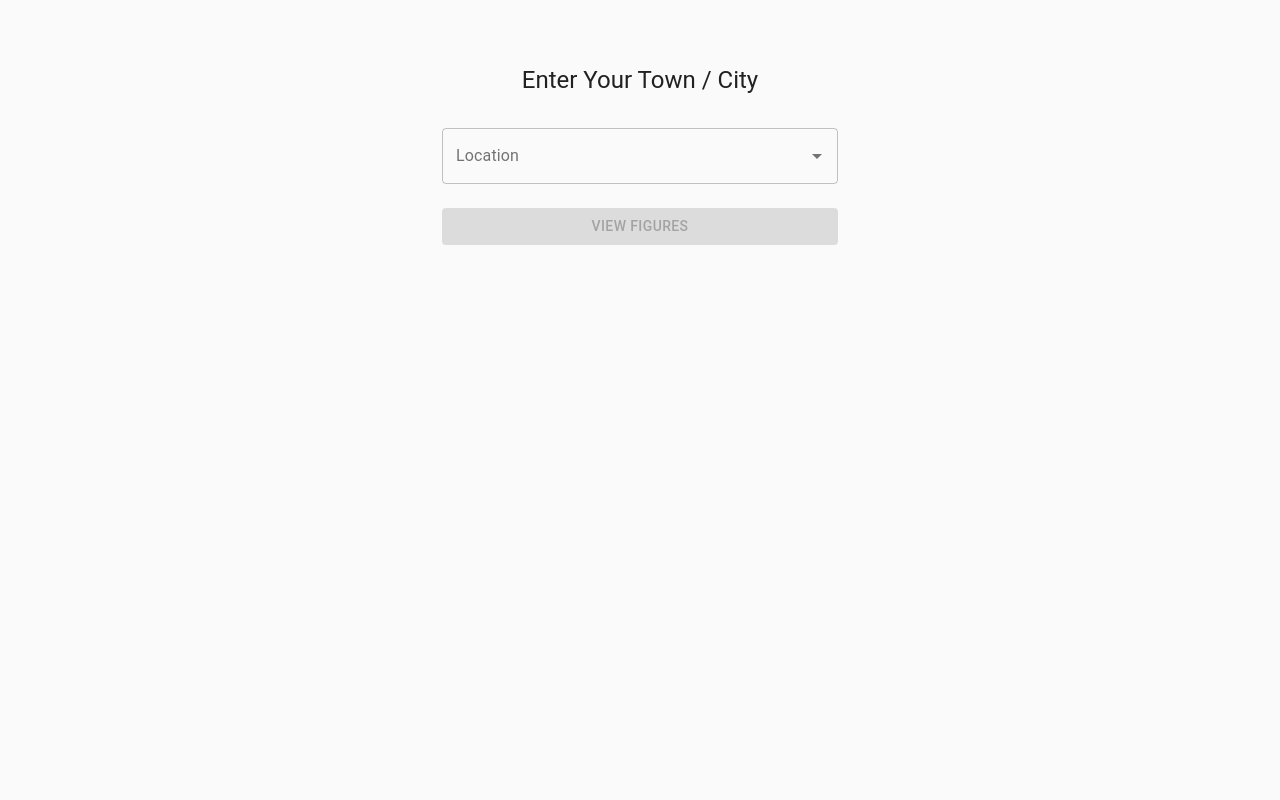
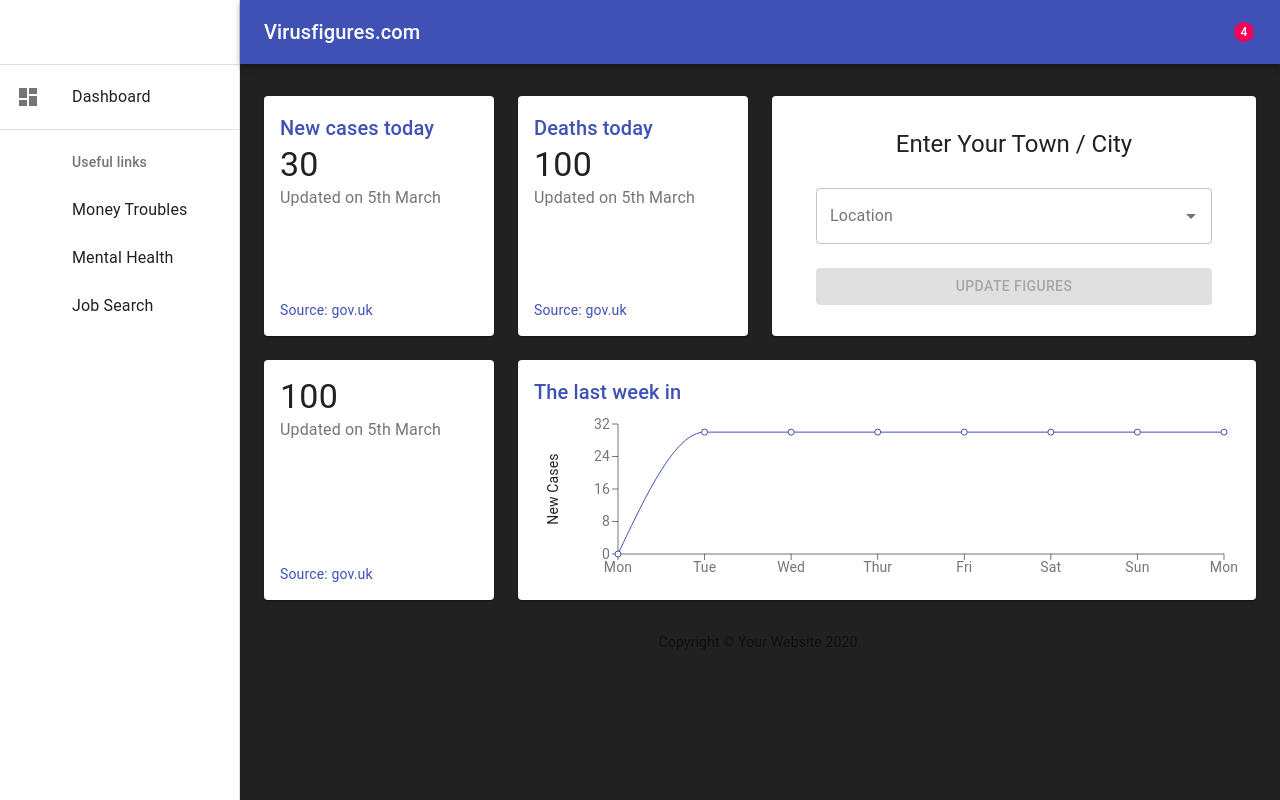
Before and after one commit to perrinjack/Coranavirus-Portal, a React (Create React App) app: page / in a window 1280 px wide. Built offline with nearby package versions, Linux system fonts and the light colour scheme.

Commit message:
Signing off for the night

```diff
--- a/src/App.js
+++ b/src/App.js
@@ -10,7 +10,6 @@ import { Link } from 'react-router-dom';
 import { Redirect } from 'react-router';
 import { useSelector } from 'react-redux';
 function App() {
-  const location = useSelector((state) => state.counter);
   return (
     <Router>
       <div>
@@ -23,14 +22,12 @@ function App() {
         </AppBar> */}
         <Switch>
           <Route exact path="/">
-            <Form />
+            <Dashboard />
           </Route>
           <Route exact path="/jj">
             <Dashboard />
           </Route>
-          <Route exact path="/results">
-            {location ? <Test /> : <Redirect to="/" />}
-          </Route>
+
           <Route path="/">
             <h1>Custom 404 Page</h1>
           </Route>
--- a/src/Chart.js
+++ b/src/Chart.js
@@ -26,12 +26,12 @@ const data = [
   createData('Mon', 30),
 ];
 
-export default function Chart() {
+export default function Chart(props) {
   const theme = useTheme();
 
   return (
     <React.Fragment>
-      <Title>The last week in St Albans</Title>
+      <Title>The last week in {props.title}</Title>
       <ResponsiveContainer>
         <LineChart
           data={data}
--- a/src/Form.js
+++ b/src/Form.js
@@ -22,14 +22,14 @@ function Form() {
 
   const useStyles = makeStyles((theme) => ({
     paper: {
-      marginTop: theme.spacing(8),
+      marginTop: theme.spacing(2),
       display: 'flex',
       flexDirection: 'column',
       alignItems: 'center',
     },
     form: {
       width: '100%', // Fix IE 11 issue.
-      marginTop: theme.spacing(4),
+      marginTop: theme.spacing(3.5),
     },
     submit: {
       margin: theme.spacing(3, 0, 2),
@@ -76,12 +76,12 @@ function Form() {
               variant="contained"
               color="primary"
               component={Link}
-              to="/results"
+              to="/"
               disabled={buttonstate}
               onClick={(event, value) => dispatch(increment(place.Town))}
               className={classes.submit}
             >
-              View Figures
+              Update Figures
             </Button>
           </form>
           {buttonstate}
--- a/src/dashboard.js
+++ b/src/dashboard.js
@@ -15,12 +15,14 @@ import Container from '@material-ui/core/Container';
 import Grid from '@material-ui/core/Grid';
 import Paper from '@material-ui/core/Paper';
 import Link from '@material-ui/core/Link';
+import { useSelector, useDispatch } from 'react-redux';
 // import MenuIcon from '@material-ui/icons/Menu';
 // import ChevronLeftIcon from '@material-ui/icons/ChevronLeft';
 // import NotificationsIcon from '@material-ui/icons/Notifications';
 import { mainListItems, secondaryListItems } from './listItems';
 import Chart from './Chart';
 import Deposits from './deposits';
+import Form from './Form';
 // import Orders from './Orders';
 
 function Copyright() {
@@ -109,6 +111,7 @@ const useStyles = makeStyles((theme) => ({
   container: {
     paddingTop: theme.spacing(4),
     paddingBottom: theme.spacing(4),
+
   },
   paper: {
     padding: theme.spacing(2),
@@ -128,6 +131,7 @@ export default function Dashboard() {
     setOpen(!open);
   };
   const fixedHeightPaper = clsx(classes.paper, classes.fixedHeight);
+  const location = useSelector((state) => state.counter);
 
   return (
     <div className={classes.root}>
@@ -156,7 +160,7 @@ export default function Dashboard() {
             noWrap
             className={classes.title}
           >
-            Virus.com
+            Virusfigures.com
           </Typography>
           <IconButton color="inherit">
             <Badge badgeContent={4} color="secondary">
@@ -200,18 +204,20 @@ export default function Dashboard() {
               </Paper>
             </Grid>
             <Grid item xs={12} md={6} lg={6}>
-              <Paper className={fixedHeightPaper}></Paper>
+              <Paper className={fixedHeightPaper}>
+                <Form />
+              </Paper>
             </Grid>
 
             <Grid item xs={12} md={6} lg={3}>
               <Paper className={fixedHeightPaper}>
-                <Deposits title="St Albans today" data={100} date="5th March" />
+                <Deposits title={location} data={100} date="5th March" />
               </Paper>
             </Grid>
             {/* Recent Orders */}
             <Grid item xs={12} md={8} lg={9}>
               <Paper className={fixedHeightPaper}>
-                <Chart />
+                <Chart title={location} />
               </Paper>
             </Grid>
           </Grid>
```
